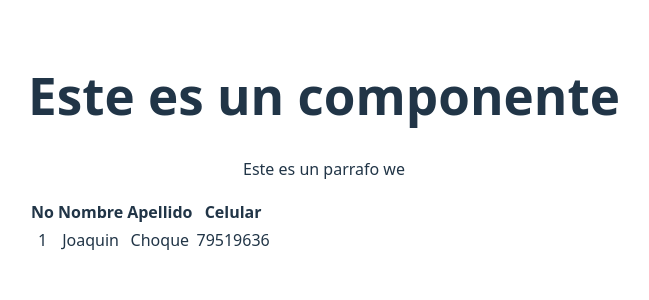
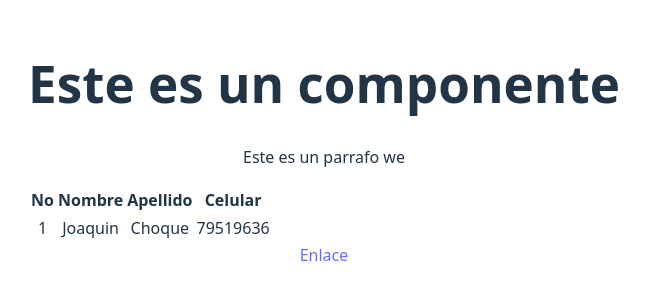
Before and after one commit to Rey-Orellana/ReactDocker, a React (Vite) app: page / in a window 1280 px wide. Shown: the part 256-556 px from the top of the page, without its empty margins (316-965 px from the left). Built offline with nearby package versions, Linux system fonts and the light colour scheme.

Commit message:
Agregando un enlace

```diff
--- a/src/App.jsx
+++ b/src/App.jsx
@@ -10,6 +10,7 @@ function App() {
     <h1>Este es un componente</h1>
     <p>Este es un parrafo we</p>
     <Bloque></Bloque>
+    <a href="https://www.google.com.bo">Enlace</a>
     </>
   )
 }
```
